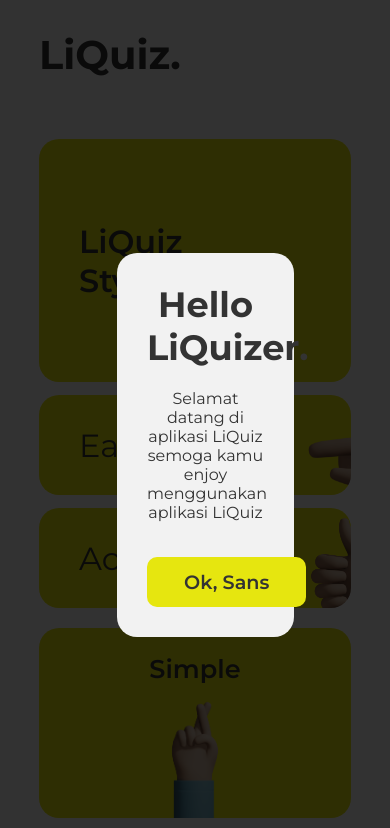
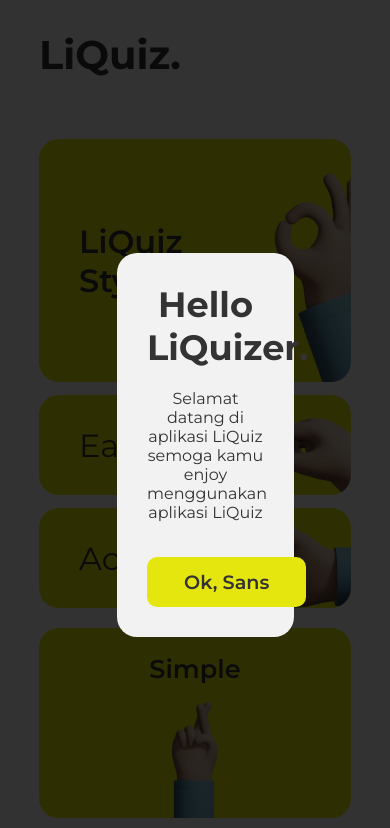
Before and after one commit to gnwncpta/gnwncpta.github.io, a plain HTML site: page LiQuiz/index.html in a window 390 px wide. Shown: the top 828 px of the page. Drawn offline with Linux system fonts and the light colour scheme.

Commit message:
Update Responsive Image Landing Page

```diff
--- a/LiQuiz/css/style.css
+++ b/LiQuiz/css/style.css
@@ -510,16 +510,28 @@ header ul li a {
         grid-column: 1/5;
     }
 
+    .liquiz-style {
+        background-image: url('../basic/White-in-Basic9.png');
+        background-size: 650px;
+        background-repeat: no-repeat;
+        background-position-y: -20%;
+        background-position-x: -20px;
+    }
+
     .liquiz-style p {
         font-size: 1em;
     }
 
     .easy {
         grid-column: 1/5;
+        background-position-y: -45px;
+        background-position-x: 60px;
     }
 
     .accurate {
         grid-column: 1/5;
+        background-position-y: -85px;
+        background-position-x: 90px;
     }
 
     /* BOTTOM GRID */
```
